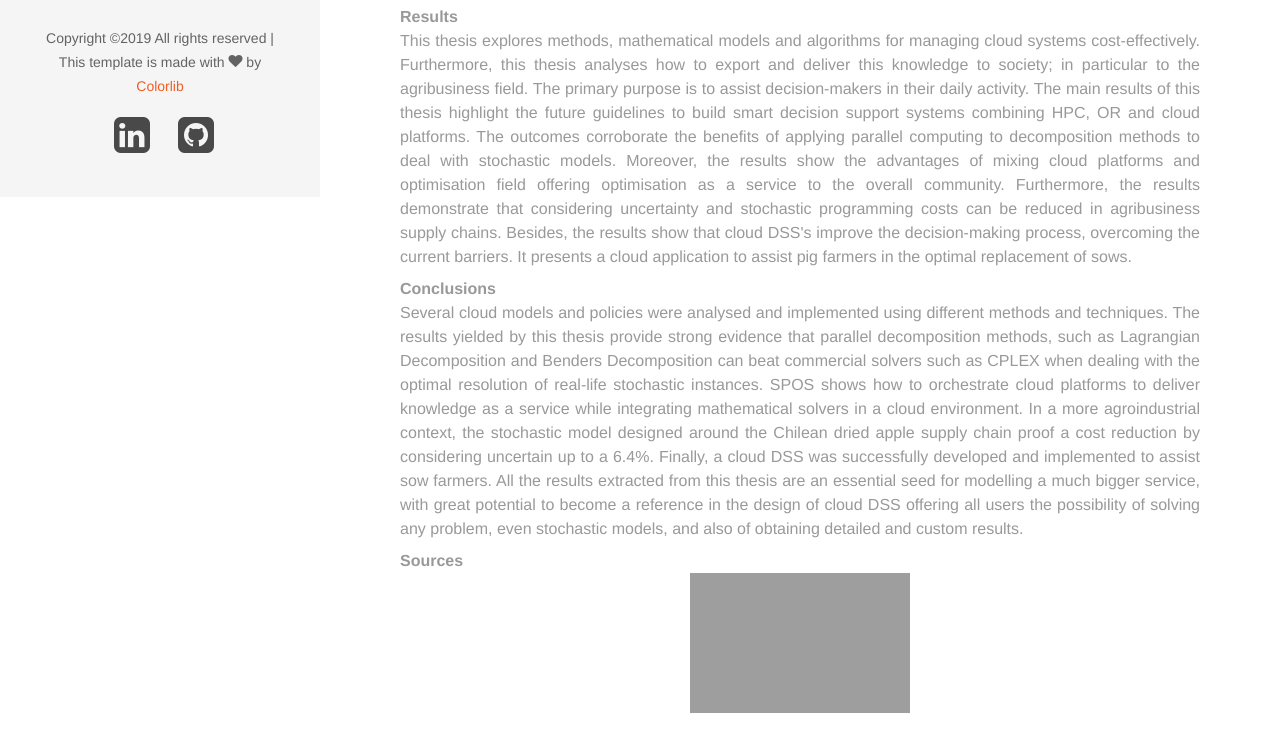
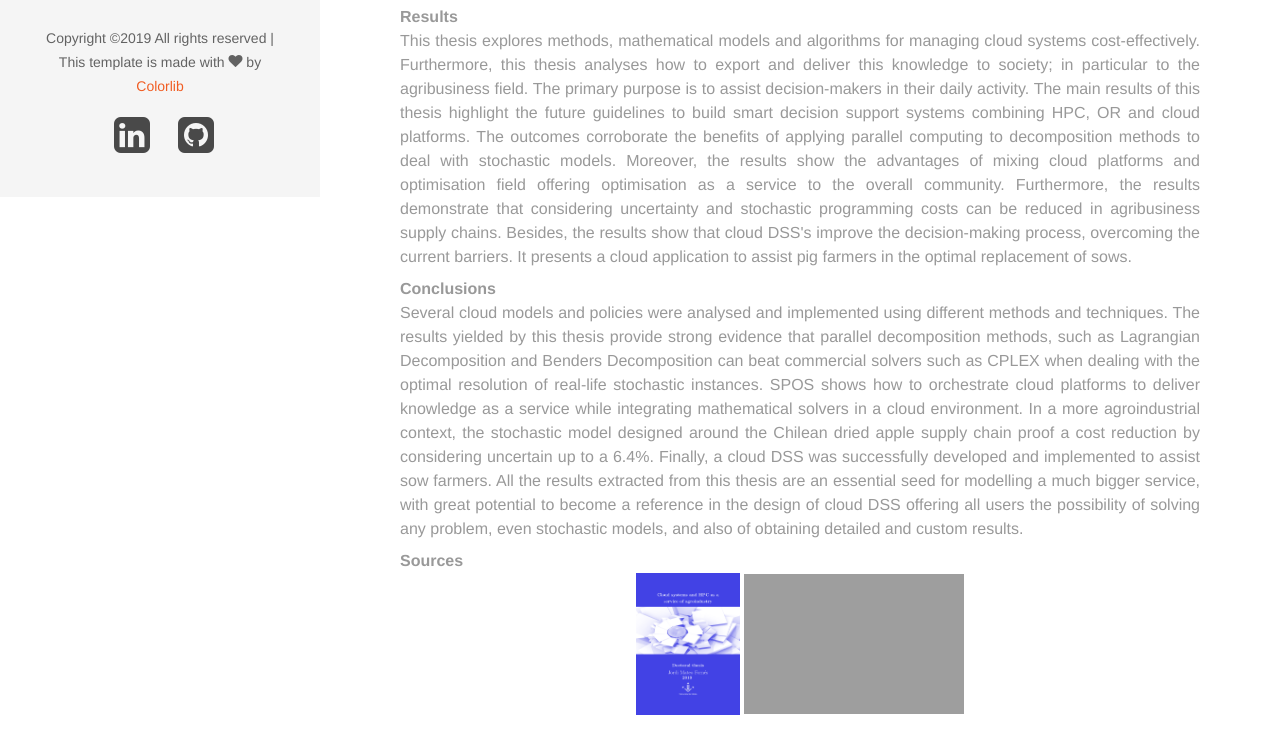
Before and after one commit to JordiMateo/JordiMateo.github.io, a plain HTML site: page Thesis.html in a window 1280 px wide. Shown: the part 603-1356 px from the top of the page. Drawn offline with Linux system fonts and the light colour scheme; some packages are replaced by stand-ins of ours; no server answers; grey boxes are pictures that could not be loaded; some icons are missing; files whose address does not match are found by name.

Commit message:
- Solved some issues

```diff
--- a/Thesis.html
+++ b/Thesis.html
@@ -144,9 +144,9 @@
 
 				<dt>Sources</dt>
 				<div align="center">
-					<!-- <a style="align:center" href="docs/thesis.pdf" download>
+					 <a style="align:center" href="http://hdl.handle.net/10803/667343">
 						<img src="docs/front_thesis.png" alt="Front Ph.D. (Jordi Mateo)" width="104" height="142">
-					</a>-->
+					</a>
 
 					<a href="Ph.D. Slides/index.html">
 						<img src="docs/front_slides.png" alt="Slides Ph.D. (Jordi Mateo)" width="220" height="140">
```
